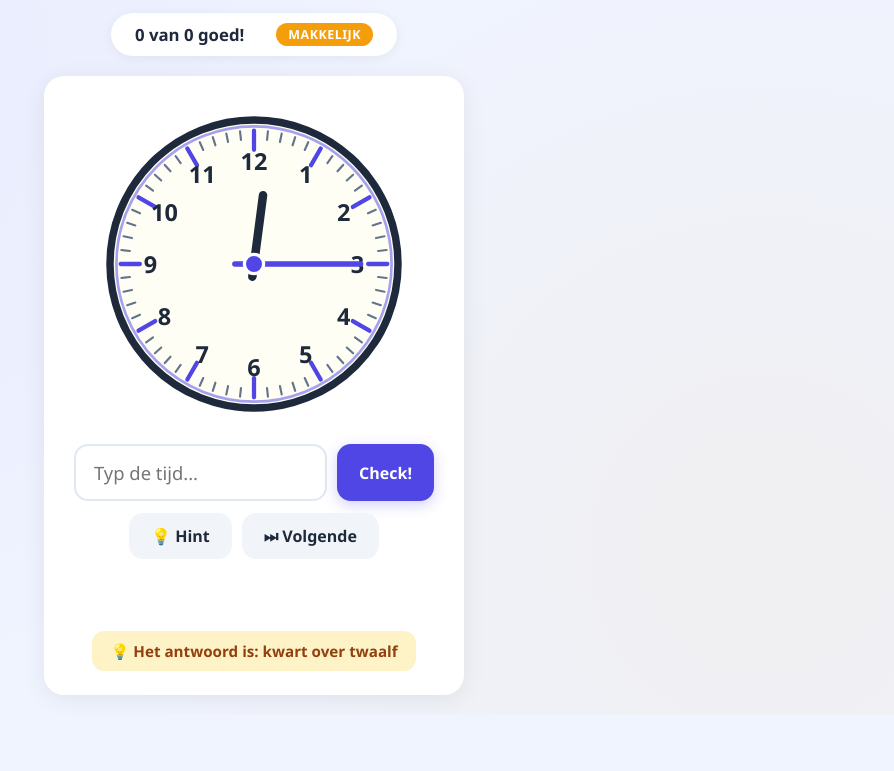
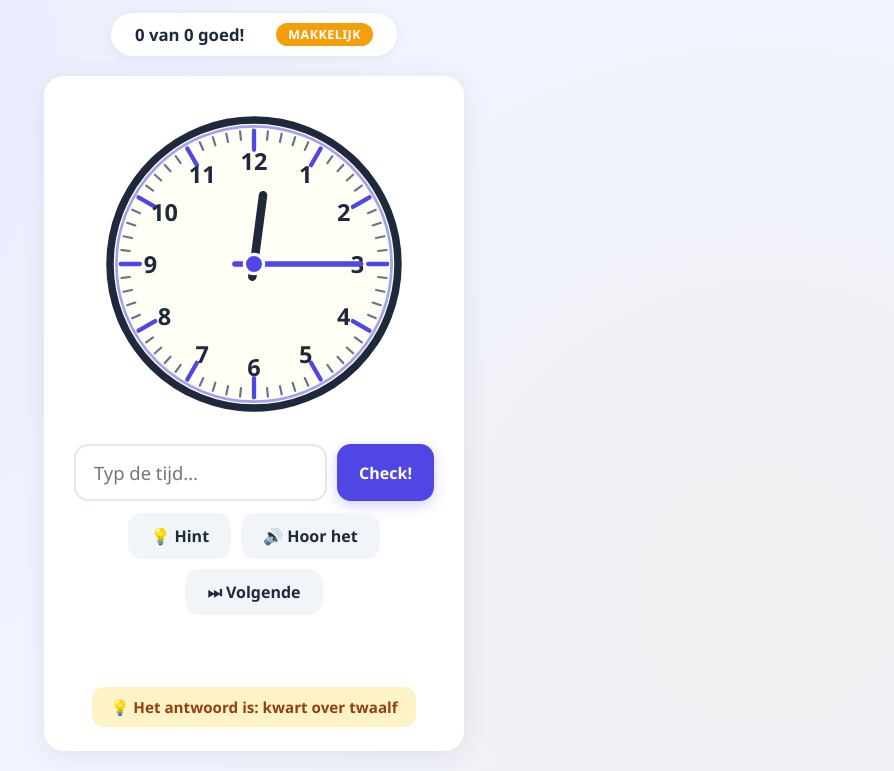
Before and after one commit to sidbot-ai/klok-leren, a plain HTML site: page index.html in a window 1280 px wide. Both pictures are taken after a click on the button "💡 Hint". Shown: the part 101-872 px from the top of the page, without its empty margins (386-1280 px from the left). Before the commit the page ends 816 px from the top, so only its background shows below. Drawn offline with Linux system fonts and the light colour scheme.

Commit message:
Add Dutch TTS: speak on correct answer, hint button, and 🔊 button

```diff
--- a/index.html
+++ b/index.html
@@ -268,6 +268,7 @@
     </div>
     <div class="btn-row">
       <button class="btn btn-secondary" onclick="showHint()">💡 Hint</button>
+      <button class="btn btn-secondary" onclick="speakAnswer()">🔊 Hoor het</button>
       <button class="btn btn-secondary" onclick="skipQuestion()">⏭ Volgende</button>
     </div>
     <div class="feedback" id="feedback"></div>
@@ -619,6 +620,7 @@ function checkAnswer() {
 
     launchConfetti();
     updateScore();
+    speak(getPrimaryAnswer(currentHour, currentMinute));
 
     waiting = true;
     document.getElementById('checkBtn').disabled = true;
@@ -647,6 +649,7 @@ function showHint() {
   const hintBox = document.getElementById('hintBox');
   hintBox.textContent = '💡 Het antwoord is: ' + hint;
   hintBox.style.display = 'block';
+  speak(hint);
 }
 
 function skipQuestion() {
@@ -671,6 +674,30 @@ function updateScore() {
   document.getElementById('stars').textContent = '⭐'.repeat(Math.min(starCount, 10));
 }
 
+// ── Speech ──
+let _voices = [];
+if (window.speechSynthesis) {
+  const loadVoices = () => { _voices = window.speechSynthesis.getVoices(); };
+  loadVoices();
+  window.speechSynthesis.addEventListener('voiceschanged', loadVoices);
+}
+
+function speak(text) {
+  if (!window.speechSynthesis) return;
+  window.speechSynthesis.cancel();
+  const utt = new SpeechSynthesisUtterance(text);
+  utt.lang = 'nl-NL';
+  utt.rate = 0.85;
+  utt.pitch = 1.1;
+  const nlVoice = _voices.find(v => v.lang === 'nl-NL') || _voices.find(v => v.lang.startsWith('nl'));
+  if (nlVoice) utt.voice = nlVoice;
+  window.speechSynthesis.speak(utt);
+}
+
+function speakAnswer() {
+  speak(getPrimaryAnswer(currentHour, currentMinute));
+}
+
 // ── Enter key ──
 document.getElementById('answer').addEventListener('keydown', (e) => {
   if (e.key === 'Enter') checkAnswer();
```
